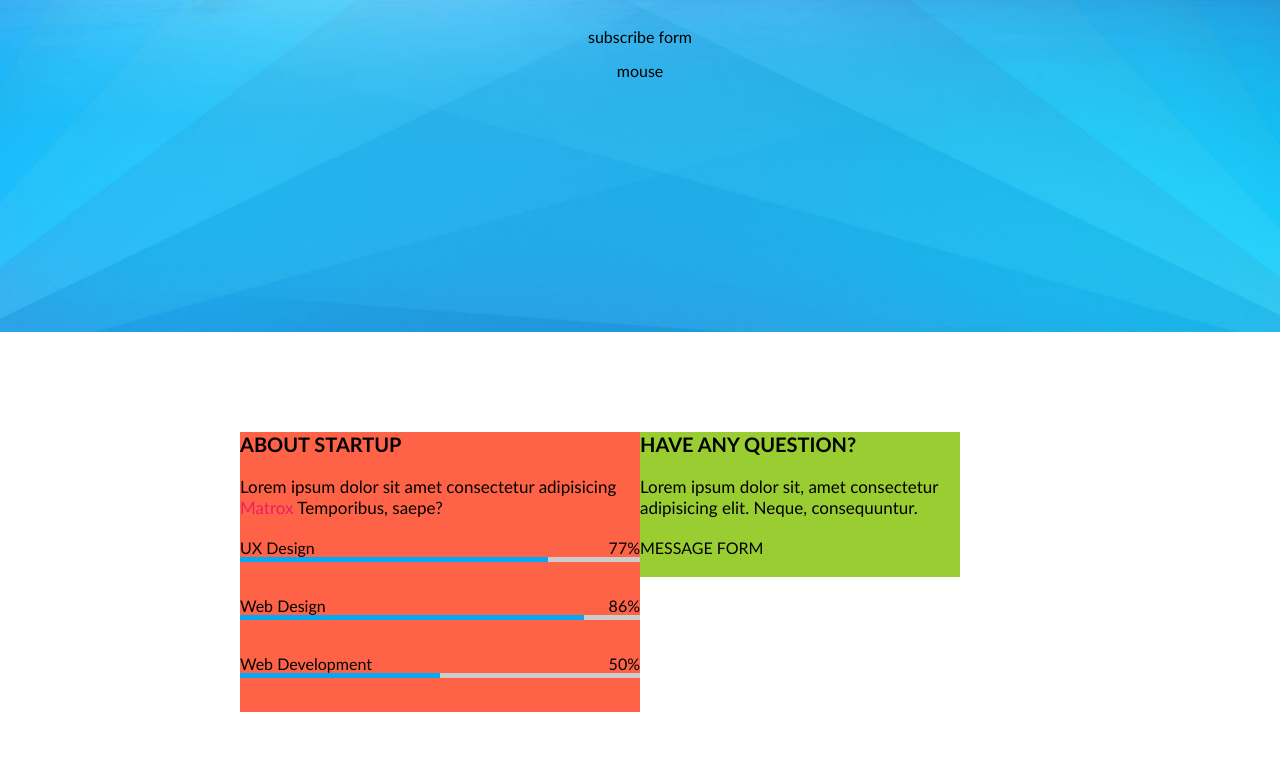
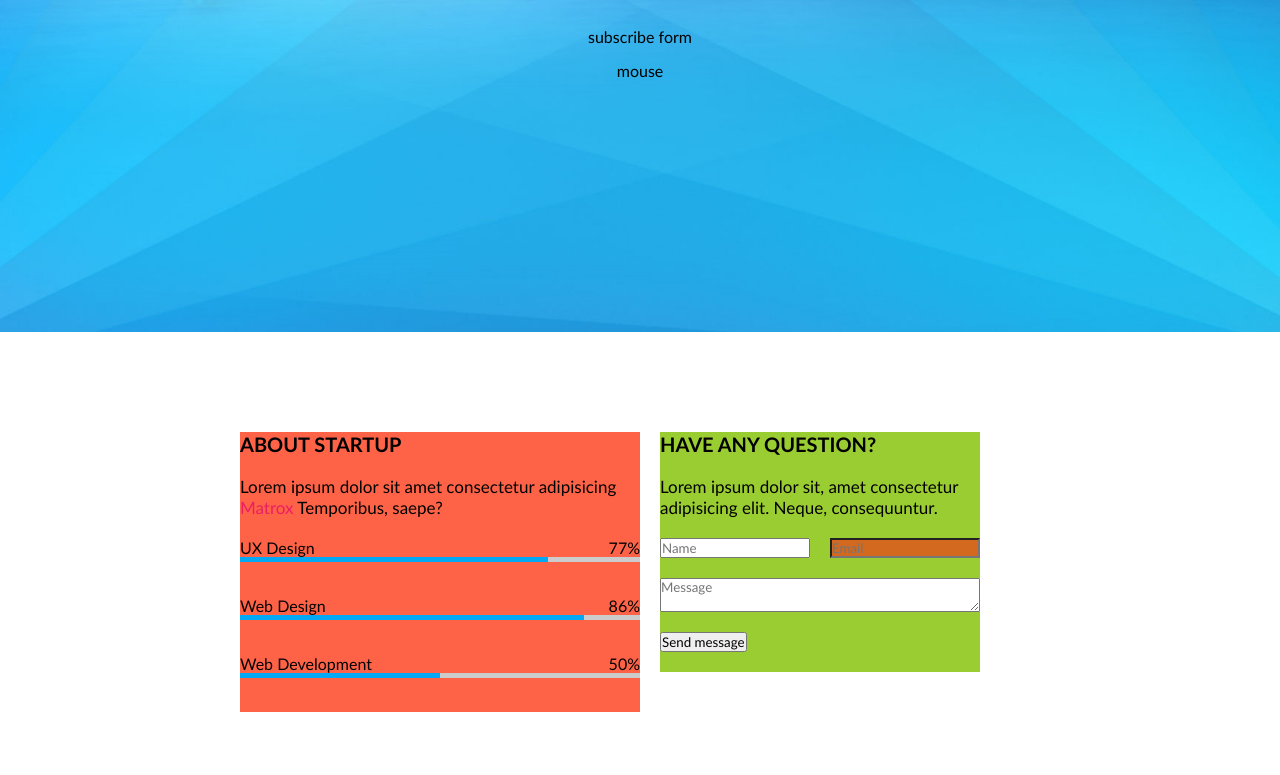
Before and after one commit to Skriste/7-comming-soon, a website: page index.html in a window 1280 px wide. Shown: the part 468-1243 px from the top of the page. Drawn offline with Linux system fonts and the light colour scheme.

Commit message:
form.css

```diff
--- a/css/base/layout.css
+++ b/css/base/layout.css
@@ -52,6 +52,7 @@
 
     .container .right {
         width: 40%;
+        margin-left: 20px;
     }
 
 @media (max-width: 460px) {
--- a/css/components/form.css
+++ b/css/components/form.css
@@ -0,0 +1,23 @@
+.form {
+
+}
+
+.form > * {
+    margin-bottom: 20px;
+}
+
+.form > *:last-child {
+    margin-bottom: 0;
+}
+
+.form > input {
+    width: calc(50% - 10px);
+}
+
+.form > input:last-of-type {
+    float: right;
+    background-color: chocolate;
+}
+.form > textarea {
+    width: 100%;
+}
--- a/index.html
+++ b/index.html
@@ -88,7 +88,10 @@
                 <h2 class="content-title">have any question?</h2>
                 <p class="content-description">Lorem ipsum dolor sit, amet consectetur adipisicing elit. Neque, consequuntur.</p>
                 <form class="form">
-                    MESSAGE FORM
+                    <input type="text" placeholder="Name" required autocomplete="name">
+                    <input type="email" placeholder="Email" required autocomplete="email">
+                    <textarea name="" id="" placeholder="Message" required></textarea>
+                    <button type="submit">Send message</button>
                 </form>
             </div>
         </div>
```
